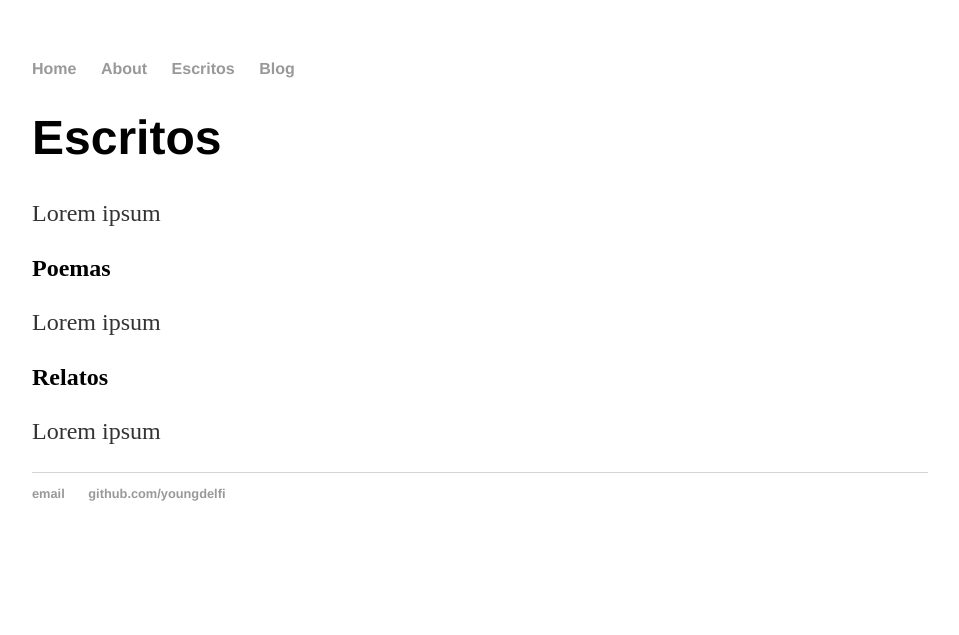
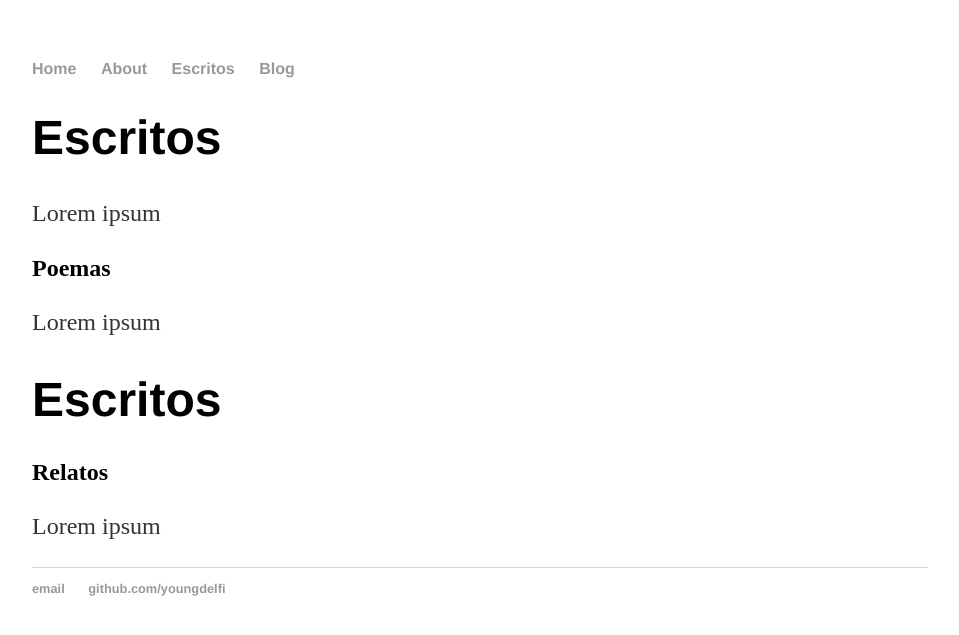
Before and after one commit to youngdelfi/youngdelfi.github.io, a Jekyll site: the page built from escritos/index.html, in a window 1280 px wide. Shown: the top 635 px of the page, without its empty margins (160-1119 px from the left). Built offline with Jekyll 4.4.1, drawn with Linux system fonts in a browser that asks for light colours.

Commit message:
Update index.html

```diff
--- a/escritos/index.html
+++ b/escritos/index.html
@@ -8,5 +8,13 @@ title: Escritos
 <h2>Poemas</h2>
 <p>Lorem ipsum</p>
 
+	<h1>{{ page.title }}</h1>
+	<ul class="poems">
+
+	  {% for post in site.poems %}
+	    <li><span>{{ post.date | date_to_string }}</span> » <a href="{{ post.url }}" title="{{ post.title }}">{{ post.title }}</a></li>
+	  {% endfor %}
+	</ul>
+
 <h2>Relatos</h2>
 <p>Lorem ipsum</p>
```
